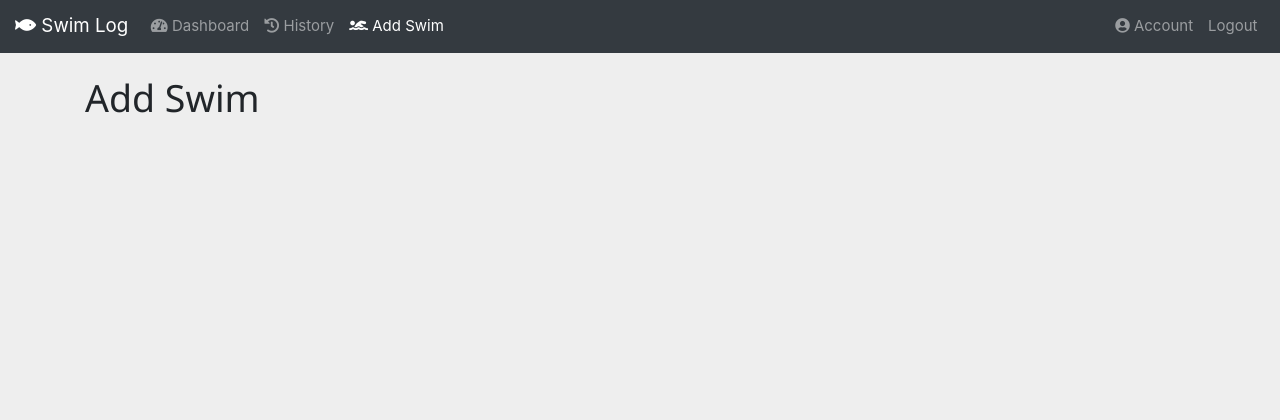
After one commit to davidsalazkin/swim_log, a Flask app: page /add_swim in a window 1280 px wide. The commit adds this page. Shown: the top 420 px of the page. Run offline with Flask 2, Linux system fonts and the light colour scheme; a user stored in the database is signed in; some libraries are stand-ins or nearby versions.

Commit message:
Finalization of user authentication, some styling changes, and readme update

```diff
--- a/swim_log/__init__.py
+++ b/swim_log/__init__.py
@@ -1,11 +1,15 @@
 from flask import Flask
 from flask_sqlalchemy import SQLAlchemy
 from flask_bcrypt import Bcrypt
+from flask_login import LoginManager
 
 app = Flask(__name__)
 app.config['SECRET_KEY'] = 'cbc1768c680c69abbda0b52212d01008'
 app.config['SQLALCHEMY_DATABASE_URI'] = 'sqlite:///site.db'
 db = SQLAlchemy(app)
 bcrypt = Bcrypt(app)
+login_manager = LoginManager(app)
+login_manager.login_view = 'login'
+login_manager.login_message_category = 'info'
 
 from swim_log import routes
--- a/swim_log/forms.py
+++ b/swim_log/forms.py
@@ -21,6 +21,7 @@ class RegistrationForm(FlaskForm):
         if email:
             raise ValidationError('That email has already been registered in our system, please choose a different one.')
 
+
 class LoginForm(FlaskForm):
     email = StringField('Email', validators=[DataRequired(), Email()])
     password = PasswordField('Password', validators=[DataRequired()])
--- a/swim_log/routes.py
+++ b/swim_log/routes.py
@@ -1,7 +1,8 @@
-from flask import render_template, url_for, flash, redirect
+from flask import render_template, url_for, flash, redirect, request
 from swim_log import app, db, bcrypt
 from swim_log.forms import RegistrationForm, LoginForm
 from swim_log.models import User, Session, Swim
+from flask_login import login_user, current_user, logout_user, login_required
 
 posts = [
     {
@@ -25,13 +26,28 @@ def home():
     return render_template('home.html', posts=posts)
 
 
-@app.route("/about")
-def about():
-    return render_template('about.html', title='About')
+@app.route("/dashboard")
+@login_required
+def dashboard():
+    return render_template('dashboard.html', title='Dashboard')
+
+
+@app.route("/history")
+@login_required
+def history():
+    return render_template('history.html', title='History')
+
+
+@app.route("/add_swim")
+@login_required
+def add_swim():
+    return render_template('add_swim.html', title='Add Swim')
 
 
 @app.route("/register", methods=['GET', 'POST'])
 def register():
+    if current_user.is_authenticated:
+        return redirect(url_for('home'))
     form = RegistrationForm()
     if form.validate_on_submit():
         hashed_password = bcrypt.generate_password_hash(form.password.data).decode('utf-8')
@@ -45,11 +61,27 @@ def register():
 
 @app.route("/login", methods=['GET', 'POST'])
 def login():
+    if current_user.is_authenticated:
+        return redirect(url_for('home'))
     form = LoginForm()
     if form.validate_on_submit():
-        if form.email.data == 'admin@swim.com' and form.password.data == 'password':
-            flash('You have been logged in!', 'success')
-            return redirect(url_for('home'))
+        user = User.query.filter_by(email=form.email.data).first()
+        if user and bcrypt.check_password_hash(user.password, form.password.data):
+            login_user(user, remember=form.remember.data)
+            next_page = request.args.get('next')
+            return redirect(next_page) if next_page else redirect(url_for('dashboard'))
         else:
-            flash('Login unsuccessful, please check username and password.', 'danger')
+            flash('Login unsuccessful, please check email and password.', 'danger')
     return render_template('login.html', title='Login', form=form)
+
+
+@app.route("/logout")
+def logout():
+    logout_user()
+    return redirect(url_for('home'))
+
+
+@app.route("/account")
+@login_required
+def account():
+    return render_template('account.html', title='Account')
--- a/swim_log/templates/about.html
+++ b/swim_log/templates/account.html
@@ -1,4 +1,4 @@
 {% extends "layout.html" %}
 {% block content %}
-    <h1>About Page</h1>
+    <h1>{{ current_user.username }}</h1>
 {% endblock content %}
--- /dev/null
+++ b/swim_log/templates/add_swim.html
@@ -0,0 +1,4 @@
+{% extends "layout.html" %}
+{% block content %}
+    <h1>Add Swim</h1>
+{% endblock content %}
--- /dev/null
+++ b/swim_log/templates/dashboard.html
@@ -0,0 +1,4 @@
+{% extends "layout.html" %}
+{% block content %}
+    <h1>Dashboard</h1>
+{% endblock content %}
--- /dev/null
+++ b/swim_log/templates/history.html
@@ -0,0 +1,4 @@
+{% extends "layout.html" %}
+{% block content %}
+    <h1>History</h1>
+{% endblock content %}
--- a/swim_log/templates/layout.html
+++ b/swim_log/templates/layout.html
@@ -6,6 +6,7 @@
     <meta name="viewport" content="width=device-width, initial-scale=1, shrink-to-fit=no">
 
     <!-- Bootstrap CSS -->
+    <link rel="stylesheet" href="https://use.fontawesome.com/releases/v5.7.2/css/all.css" integrity="sha384-fnmOCqbTlWIlj8LyTjo7mOUStjsKC4pOpQbqyi7RrhN7udi9RwhKkMHpvLbHG9Sr" crossorigin="anonymous">
     <link rel="stylesheet" href="https://www.w3schools.com/w3css/4/w3.css">
     <link rel="stylesheet" href="https://stackpath.bootstrapcdn.com/bootstrap/4.2.1/css/bootstrap.min.css" integrity="sha384-GJzZqFGwb1QTTN6wy59ffF1BuGJpLSa9DkKMp0DgiMDm4iYMj70gZWKYbI706tWS" crossorigin="anonymous">
     <style>
@@ -38,26 +39,52 @@
 <body>
     <!-- Navigation -->
     <nav class="navbar navbar-expand-md navbar-dark bg-dark fixed-top">
-      <a class="navbar-brand" href="#">Swim Log</a>
+      <a class="navbar-brand" href="#"><i class="fas fa-fish"></i> Swim Log</a>
       <button class="navbar-toggler" type="button" data-toggle="collapse" data-target="#navbarsExampleDefault" aria-controls="navbarsExampleDefault" aria-expanded="false" aria-label="Toggle navigation">
         <span class="navbar-toggler-icon"></span>
       </button>
       <!-- Left navigation -->
       <div class="collapse navbar-collapse" id="navbarsExampleDefault">
         <ul class="navbar-nav mr-auto">
+          {% if not current_user.is_authenticated %}
           <li class="nav-item">
-            <a class="nav-link" href="{{ url_for('home') }}">Home</a>
+            <a id="home" class="nav-link" href="{{ url_for('home') }}"><i class="fas fa-home"></i> Home</a>
+          </li>
+          {% endif %}
+          {% if current_user.is_authenticated %}
+          <li class="nav-item">
+            <a id="dashboard" class="nav-link" href="{{ url_for('dashboard') }}"><i class="fas fa-tachometer-alt"></i> Dashboard</a>
+          </li>
+          {% endif %}
+          {% if current_user.is_authenticated %}
+          <li class="nav-item">
+            <a id="history" class="nav-link" href="{{ url_for('history') }}"><i class="fas fa-history"></i> History</a>
+          </li>
+          {% endif %}
+          {% if current_user.is_authenticated %}
+          <li class="nav-item">
+            <a id="add_swim" class="nav-link" href="{{ url_for('add_swim') }}"><i class="fas fa-swimmer"></i> Add Swim</a>
+          </li>
+          {% endif %}
+        </ul>
+        <ul class="navbar-nav ml-auto">
+          {% if current_user.is_authenticated %}
+          <li class="nav-item">
+            <a id="account" class="nav-link" href="{{ url_for('account') }}"><i class="fas fa-user-circle"></i> Account</a>
           </li>
           <li class="nav-item">
-            <a class="nav-link" href="{{ url_for('about') }}">About</a>
+            <a id="logout" class="nav-link" href="{{ url_for('logout') }}">Logout</a>
           </li>
+          {% else %}
+          <li class="nav-item">
+            <a id="login" class="nav-link" href="{{ url_for('login') }}">Login</a>
+          </li>
+          <span class="navbar-text"> <u>or</u> </span>
+          <li class="nav-item">
+            <a id="register" class="nav-link" href="{{ url_for('register') }}">Register</a>
+          </li>
+          {% endif %}
         </ul>
-      </div>
-      <!-- Right navigation -->
-      <div class="navbar-nav">
-        <a class="nav-item nav-link" href="{{ url_for('login') }}">Login</a>
-        <span class="navbar-text"> <u>or</u> </span>
-        <a class="nav-item nav-link" href="{{ url_for('register') }}">Register</a>
       </div>
     </nav>
 
@@ -87,5 +114,9 @@
     <script src="https://code.jquery.com/jquery-3.3.1.slim.min.js" integrity="sha384-q8i/X+965DzO0rT7abK41JStQIAqVgRVzpbzo5smXKp4YfRvH+8abtTE1Pi6jizo" crossorigin="anonymous"></script>
     <script src="https://cdnjs.cloudflare.com/ajax/libs/popper.js/1.14.6/umd/popper.min.js" integrity="sha384-wHAiFfRlMFy6i5SRaxvfOCifBUQy1xHdJ/yoi7FRNXMRBu5WHdZYu1hA6ZOblgut" crossorigin="anonymous"></script>
     <script src="https://stackpath.bootstrapcdn.com/bootstrap/4.2.1/js/bootstrap.min.js" integrity="sha384-B0UglyR+jN6CkvvICOB2joaf5I4l3gm9GU6Hc1og6Ls7i6U/mkkaduKaBhlAXv9k" crossorigin="anonymous"></script>
+    <script>
+    $(document).ready(function () {
+    $("#{{request.endpoint}}").parent().addClass("active"); })
+    </script>
 </body>
 </html>
```
Also changed, not shown: swim_log/models.py (+8 -2 lines), README.md, swim_log/site.db, 1 other file.
